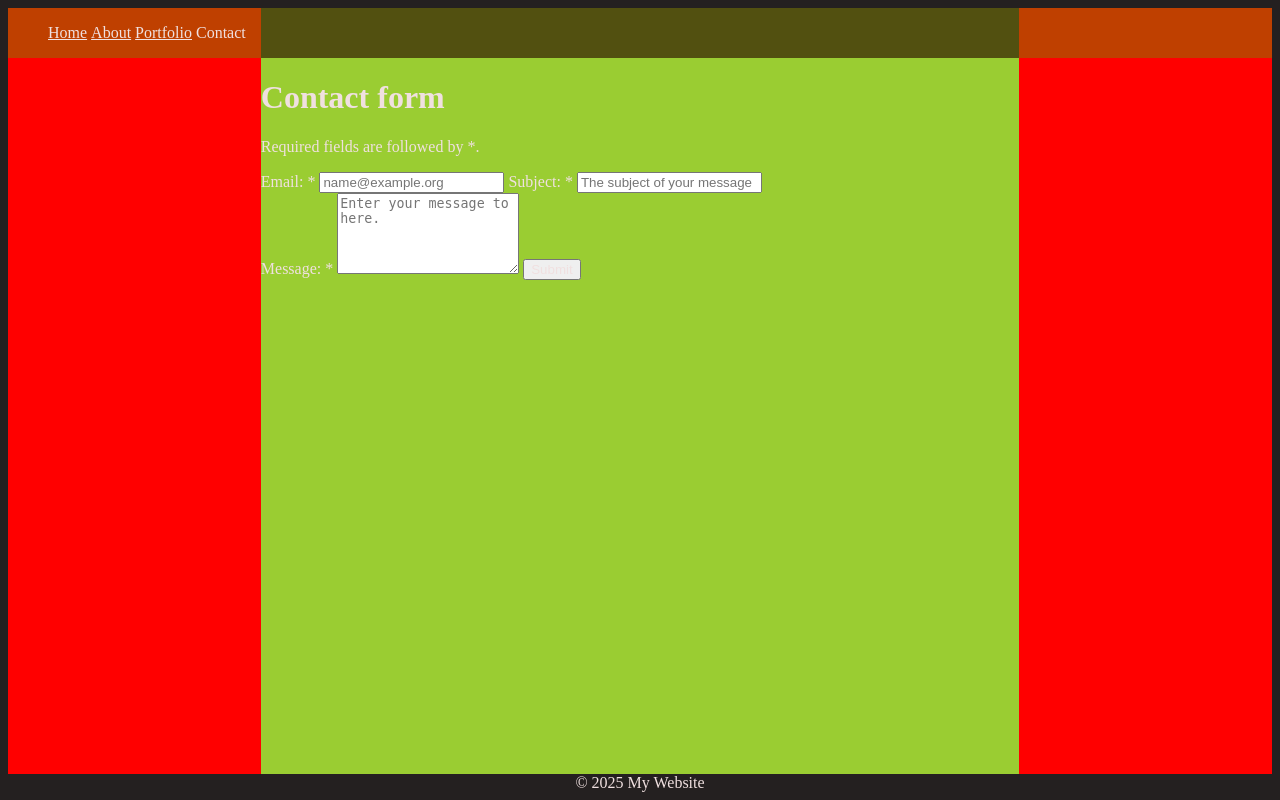
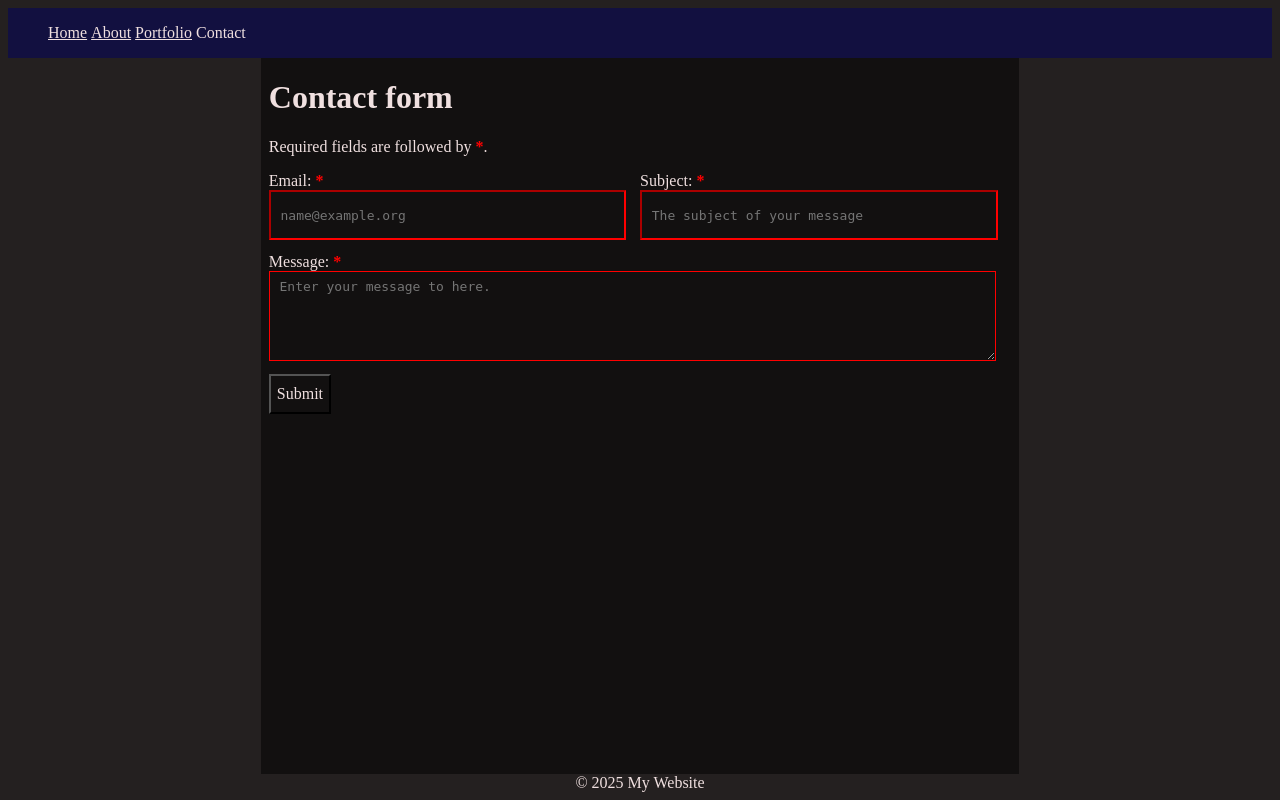
Before and after one commit to AntonWittig/AntonWittig, a PHP site: page /contact.php in a window 1280 px wide. Run offline with PHP 8.4, Linux system fonts and the light colour scheme.

Commit message:
feat: form styling

```diff
--- a/public/css/style.css
+++ b/public/css/style.css
@@ -1,5 +1,5 @@
 @charset "UTF-8";
-@layer default, mediaqueries;
+@layer default, mediaqueries, forms;
 
 :root {
 	--header-height: 0;
@@ -22,7 +22,7 @@
 			background: none;
 		}
 
-		background: #80800080;
+		background: #00006080;
 		position: absolute;
 		top: 8px;
 		left: 8px;
@@ -37,12 +37,13 @@
 	}
 
 	aside {
-		background-color: red;
+		background-color: transparent;
 	}
 
 	main {
-		background-color: yellowgreen;
+		background-color: #00000080;
 		margin-top: var(--header-height);
+		padding: 0 8px;
 	}
 
 	body {
@@ -56,6 +57,50 @@
 		text-align: center;
 	}
 
+	.two-columns {
+		display: grid;
+		grid-template-columns: 1fr 1fr;
+	}
+}
+
+@layer forms {
+
+	span[aria-label="required"] {
+		color: red;
+		font-weight: bold;
+	}
+
+	input,
+	textarea {
+		display: block;
+		font: inherit;
+		background: inherit;
+		margin: 0 0 1em;
+		min-height: 40px;
+
+		&:not([type="submit"]) {
+			font-family: monospace;
+
+			&:invalid {
+				border-color: red;
+			}
+
+			&:valid {
+				border-color: green;
+			}
+		}
+	}
+
+	input:not([type="submit"]) {
+		width: 90%;
+		padding: 0.25em 0.75em;
+	}
+
+	textarea {
+		resize: vertical;
+		width: 95%;
+		padding: 0.5em 0.75em;
+	}
 }
 
 @layer mediaqueries {
@@ -75,13 +120,13 @@
 
 	@media screen and (min-width: 481px) and (max-width: 768px) {
 		body {
-			grid-template-columns: 1fr 2fr 1fr;
+			grid-template-columns: 1fr 4fr 1fr;
 		}
 	}
 
 	@media screen and (min-width: 769px) and (max-width: 1024px) {
 		body {
-			grid-template-columns: 1fr 2.5fr 1fr;
+			grid-template-columns: 1fr 3.5fr 1fr;
 		}
 	}
 
```
